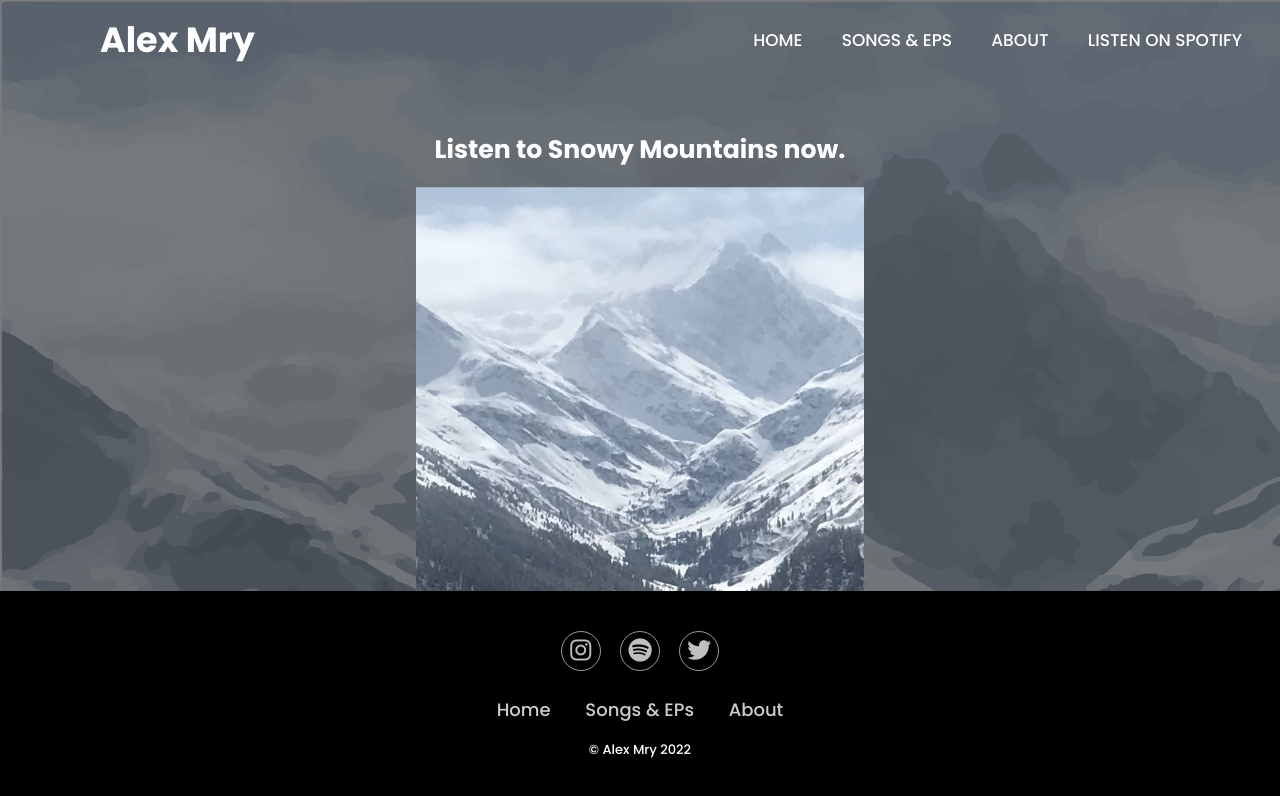
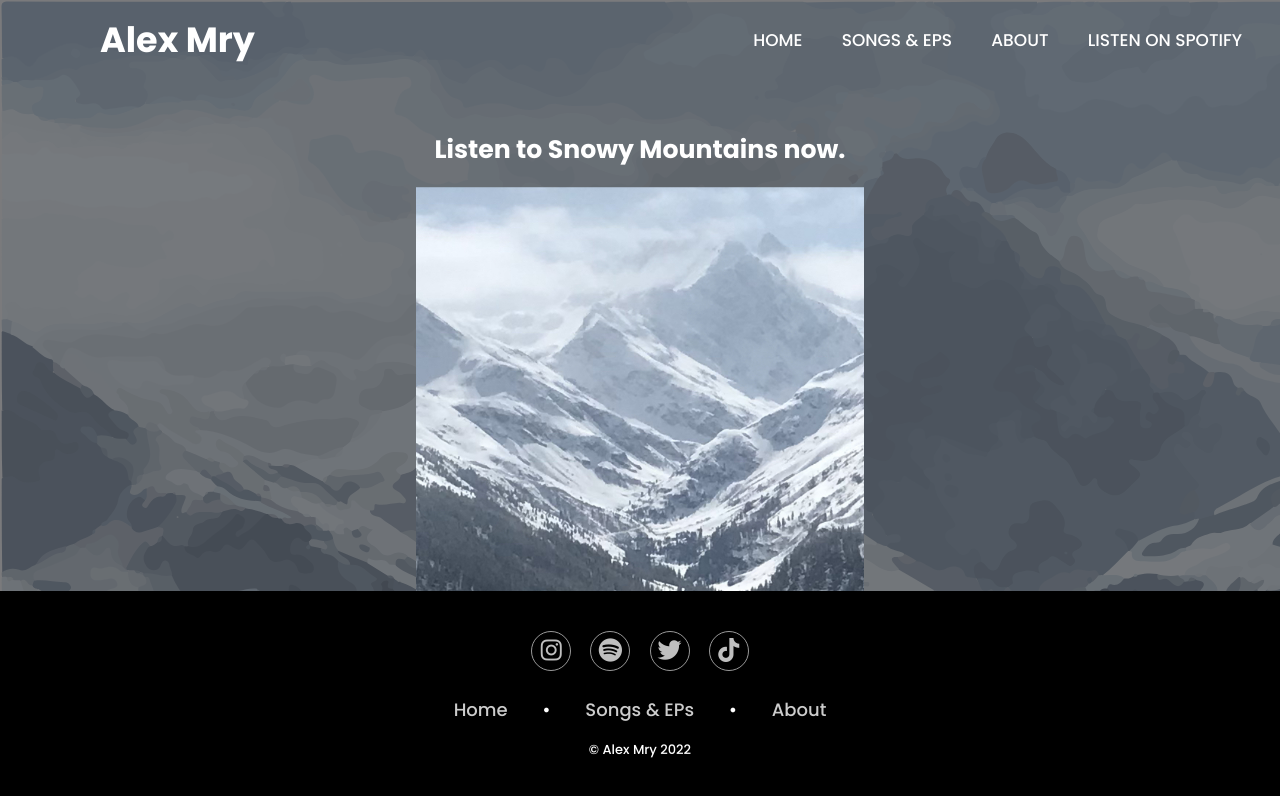
Before and after one commit to RopraMMC/Alex-web, a plain HTML site: page index.html in a window 1280 px wide. Drawn offline with Linux system fonts and the light colour scheme.

Commit message:
added social; tiktok allowed view of footer on mobile nav

```diff
--- a/index.css
+++ b/index.css
@@ -196,7 +196,7 @@ nav {
     ul{
       position: fixed;
       width: 100%;
-      height: 100vh;
+      height: 70vh;
       background: rgba(0,0,0,1);
       top: 80px;
       left: -100%;
@@ -356,6 +356,7 @@ footer {
 .fixed-footer ul li {
   display: inline-block;
   padding: 0 15px;
+  color: #fff;
 }
 
 .fixed-footer ul li a:hover {
--- a/index.html
+++ b/index.html
@@ -37,14 +37,17 @@
 
         <footer class="fixed-footer">
           <div class="social">
-            <a href=https://instagram.com/alex___mry?igshid=YmMyMTA2M2Y="><i class="fab fa-instagram"></i></a>
+            <a href="https://instagram.com/alex___mry?igshid=YmMyMTA2M2Y="><i class="fab fa-instagram"></i></a>
             <a href="https://open.spotify.com/artist/3cUbCc41vOa5zsdbvU4UYq?si=jnZSCDNtTjSrbF4jHlrhRg"><i class="fab fa-spotify"></i></a>
             <a href="https://twitter.com/alex__mry"><i class="fab fa-twitter"></i></a>
+            <a href="https://www.tiktok.com/@alex__mry?is_from_webapp=1&sender_device=pc"><i class="fab fa-tiktok"></i></a>
           </div>
 
           <ul class="list">
             <li><a href="index.html">Home</a></li>
+            <li>•</li>
             <li><a href="index.html">Songs & EPs</a></li>
+            <li>•</li>
             <li><a href="index.html">About</a></li>
           </ul>
           <p class="copyright">
```
